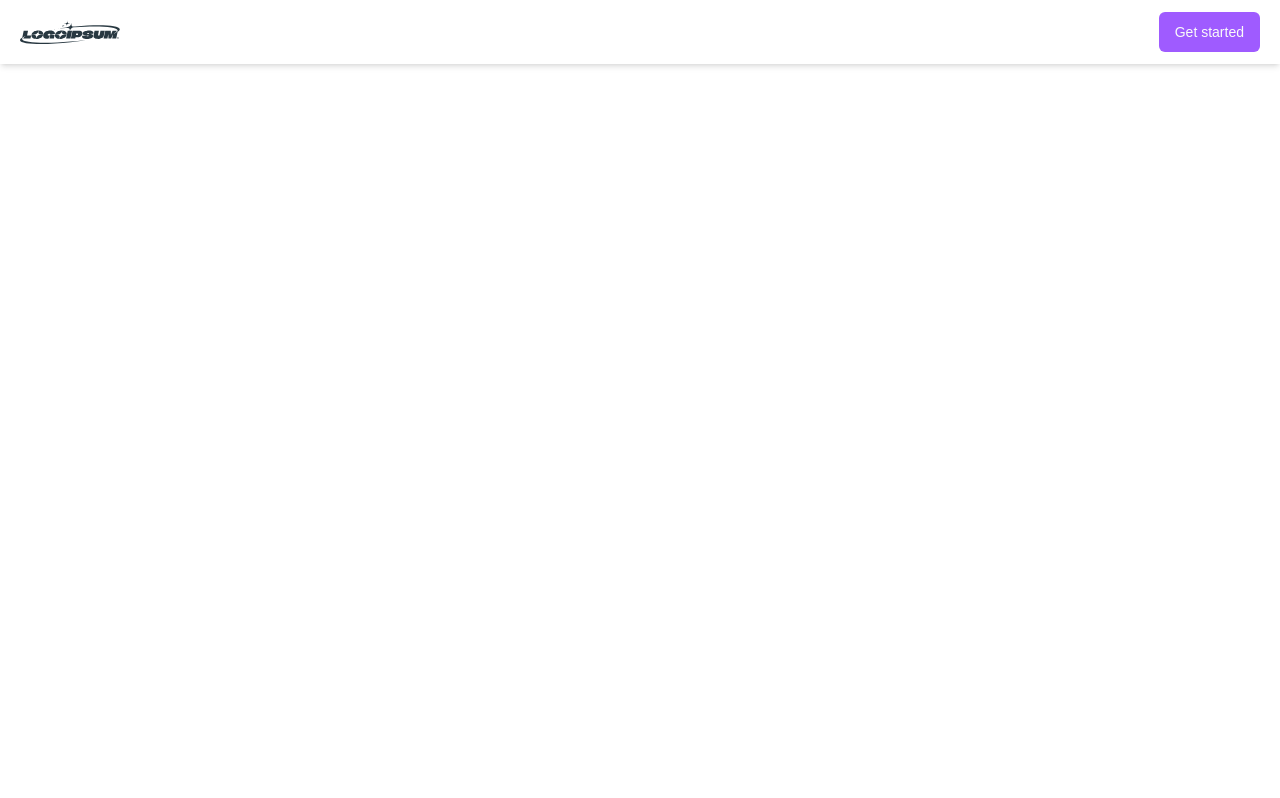
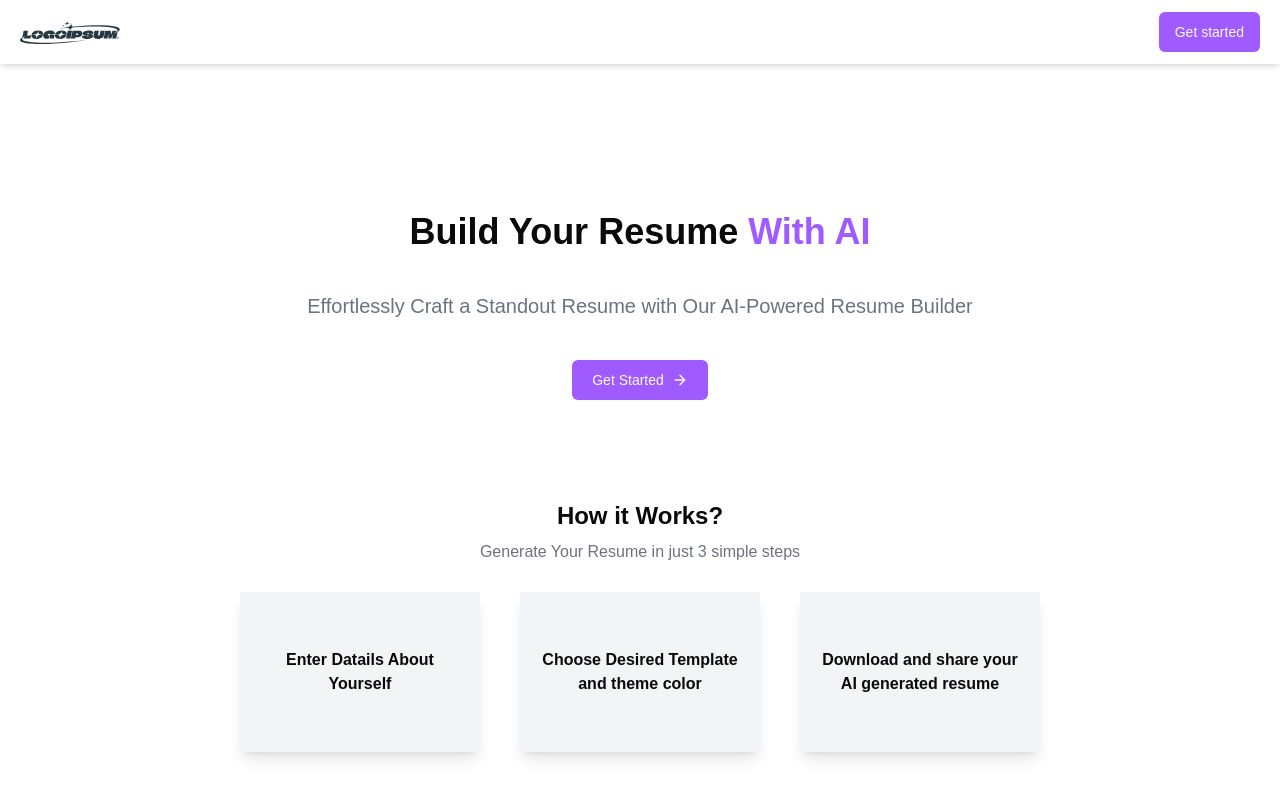
Before and after one commit to B-priyam/ai-resume-builder, a Next.js app: page / in a window 1280 px wide. Shown: the top 798 px of the page. Built offline with nearby package versions, Linux system fonts and the light colour scheme; no server answers.

Commit message:
initial commit

```diff
--- a/app/page.tsx
+++ b/app/page.tsx
@@ -1,3 +1,50 @@
+import Header from "@/components/Header";
+import { Button } from "@/components/ui/button";
+import { ArrowRight } from "lucide-react";
+import Link from "next/link";
+
 export default function Home() {
-  return <div>{/* <Header /> */}</div>;
+  return (
+    <div className="py-32 px-10 md:px-20 lg:px-28">
+      <div className=" flex justify-center items-center flex-col">
+        <h1 className="text-4xl font-bold py-5">
+          Build Your Resume <span className="text-primary">With AI</span>
+        </h1>
+        <h3 className="text-xl font-normal text-gray-500 my-5">
+          Effortlessly Craft a Standout Resume with Our AI-Powered Resume
+          Builder
+        </h3>
+        <div className="flex my-5">
+          <Link href={"/dashboard"}>
+            <Button className="bg-primary hover:bg-purple-600 p-5">
+              Get Started <ArrowRight />
+            </Button>
+          </Link>
+        </div>
+        <div className="mt-20 my-5 text-center">
+          <h2 className="text-2xl font-semibold">How it Works?</h2>
+          <p className="my-2 text-gray-500">
+            Generate Your Resume in just 3 simple steps
+          </p>
+        </div>
+        <div className="grid grid-cols-1 md:grid-cols-2 lg:grid-cols-3 gap-5 md:gap-8 lg:gap-10">
+          <div className="h-40 w-60 bg-gray-100 shadow-lg p-5 flex items-center justify-center">
+            <h3 className="text-center font-bold">
+              Enter Datails About Yourself
+            </h3>
+          </div>
+          <div className="h-40 w-60 bg-gray-100 shadow-lg p-5 flex items-center justify-center">
+            <h3 className="text-center font-bold">
+              Choose Desired Template and theme color
+            </h3>
+          </div>
+          <div className="h-40 w-60 bg-gray-100 shadow-lg p-5 flex items-center justify-center">
+            <h3 className="text-center font-bold">
+              Download and share your AI generated resume
+            </h3>
+          </div>
+        </div>
+      </div>
+    </div>
+  );
 }
```
